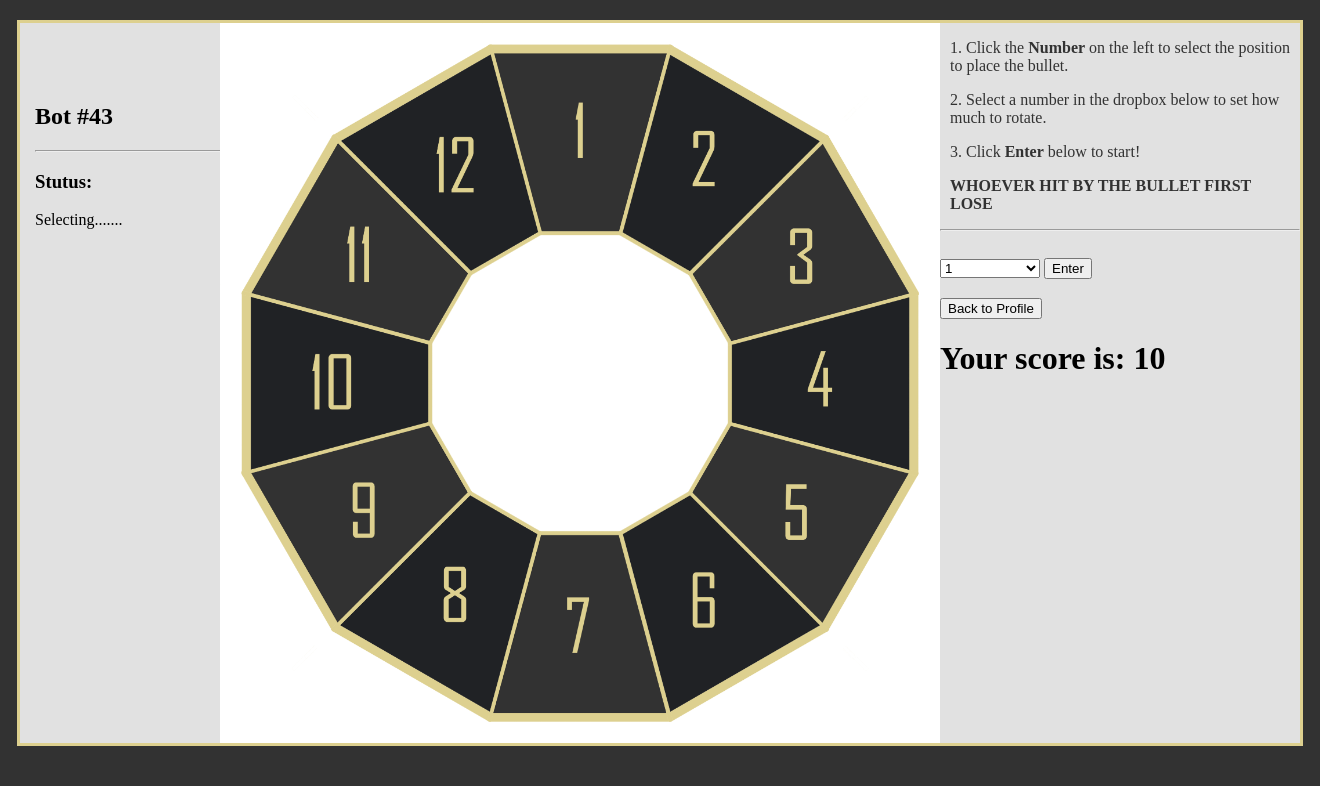
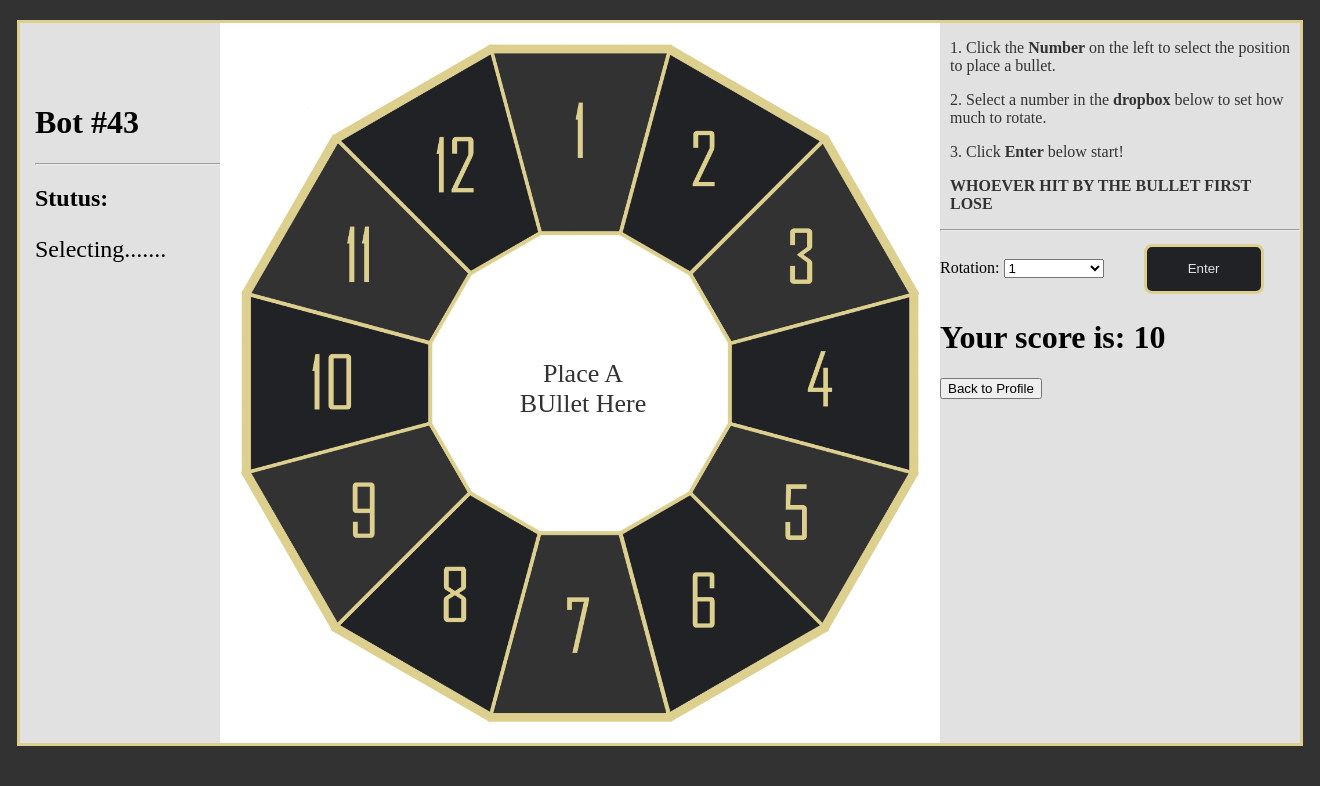
Before and after one commit to HanshengT/aglie_project, a Node server app: template views/game.hbs in a window 1320 px wide. Shown: the top 786 px of the page. Run offline with Node 20, Linux system fonts and the light colour scheme; the template is opened without the code that fills it: most values are stand-ins (such as "Sample title", 1, 10 or a date in 2020); some libraries are stand-ins or nearby versions.

Commit message:
game finshed

```diff
--- a/public/game.css
+++ b/public/game.css
@@ -159,6 +159,10 @@ body{
 	transform: scale(1.1);
 }
 
+#status{
+	font-size: 24px;
+}
+
 #mask{
 	position: absolute;
 	background: transparent;
@@ -183,11 +187,13 @@ body{
 }
 
 #notification{
+	text-align: center;
 	position: absolute;
 	top: 310px;
-	left: 260px;
+	left: 40%;
 	color: #323232;
-	font-size: 24px;
+	font-size: 26px;
+	width: 150px;
 }
 
 #rotation_num{
@@ -195,3 +201,15 @@ body{
 	margin: 20px auto;
 
 }
+
+#gameBtn{
+	position: relative;
+	left: 10%;
+    border-radius: 8px;
+    background-color: #202225;
+    width: 120px;
+    height: 50px;
+    color: #e1e1e1;
+    box-shadow: none;
+    border: 3px solid #ddd08f;
+}
--- a/public/game.js
+++ b/public/game.js
@@ -65,6 +65,7 @@ function ApplyMask() {
     var mask = document.getElementById("mask");
     mask.style.height = '720px';
     mask.style.width = '720px';
+    document.getElementById("notification").innerHTML = ""
 }
 
 function ApplyMask2() {
@@ -77,6 +78,7 @@ function HideMask() {
     var mask = document.getElementById("mask");
     mask.style.height = '0px';
     mask.style.width = '0px';
+    document.getElementById("notification").innerHTML = "Place A Bullet Here"
 }
 
 function HideMask2() {
@@ -85,8 +87,14 @@ function HideMask2() {
     mask2.style.width = '0px';
 }
 
-function Spin(num) {
+function ShowSpin(id) {
+    var pic = document.getElementById(id);
+    pic.style.opacity = '0.4';
+}
 
+function HideSpin(id) {
+    var pic = document.getElementById(id);
+    pic.style.opacity = '1';
 }
 
 
@@ -139,25 +147,26 @@ function StartGame() {
     console.log(position_bot);
     console.log(rotation_bot);
 
-    console.log('----------');
-
 
     game_start = true;
 
     ApplyMask();
     ApplyMask2();
 
-    if (who_go = "self") {
+    HideSpin(`pic${current_pic}`)
+
+    if (who_go == "self") {
         current_pic = CurrentPic(rotation)
+        alert(`You Go ${rotation}`)
         if (current_pic == position_bot || current_pic == position) {
             player_score = player_score - round * 5;
             document.getElementById("score").innerHTML = player_score;
-            alert('You Are Hit By The Bullet!')
+            alert('You Are Hit By The Bullet!(Ready For New Game)')
             position = 0
             rotation = 0
             GenBotName()
-            SetPosition()
-            SetRotation()
+            BotPosition()
+            BotRotation()
             staus = "Selecting"
             switch_time = Math.round(Math.random() * 3000 + 3000);
             game_start = false
@@ -166,17 +175,18 @@ function StartGame() {
             HideMask()
             HideMask2()
         } else {
-            document.getElementById("notification").innerHTML = 'You Got Really Lucky'
+            alert('You Did Not Die')
             current_pic = CurrentPic(rotation_bot)
+            alert(`Bot Goes ${rotation_bot}`)
             if (current_pic == position_bot || current_pic == position) {
                 player_score = player_score + round * 5;
                 document.getElementById("score").innerHTML = player_score;
-                alert('You Won The Game!')
+                alert('You Won The Game!(Ready For New Game)')
                 position = 0
                 rotation = 0
                 GenBotName()
-                SetPosition()
-                SetRotation()
+                BotPosition()
+                BotRotation()
                 status = "Selecting"
                 switch_time = Math.round(Math.random() * 3000 + 3000);
                 game_start = false
@@ -185,9 +195,10 @@ function StartGame() {
                 HideMask()
                 HideMask2()
             } else {
-                document.getElementById("notification").innerHTML = 'Ready For Next Round'
+                alert('Not One Died, New Round(Bot Goes Next)')
+                ShowSpin(`pic${current_pic}`)
                 rotation = 0
-                SetRotation()
+                BotRotation()
                 status = "Selecting"
                 switch_time = Math.round(Math.random() * 3000 + 3000);
                 game_start = false
@@ -196,17 +207,18 @@ function StartGame() {
                 HideMask2()
             }
         }
-    } else if (who_go = "bot") {
+    } else {
         current_pic = CurrentPic(rotation_bot)
+        alert(`Bot Goes ${rotation_bot}`)
         if (current_pic == position_bot || current_pic == position) {
             player_score = player_score + round * 5;
             document.getElementById("score").innerHTML = player_score;
-            alert('You Won The Game!')
+            alert('You Won The Game!(Ready For New Game)')
             position = 0
             rotation = 0
             GenBotName()
-            SetPosition()
-            SetRotation()
+            BotPosition()
+            BotRotation()
             staus = "Selecting"
             switch_time = Math.round(Math.random() * 3000 + 3000);
             game_start = false
@@ -215,17 +227,18 @@ function StartGame() {
             HideMask()
             HideMask2()
         } else {
-            document.getElementById("notification").innerHTML = 'It Is Hard To Win'
+            alert('The Bot Did Not Die')
             current_pic = CurrentPic(rotation)
+            alert(`You Go ${rotation}`)
             if (current_pic == position_bot || current_pic == position) {
                 player_score = player_score - round * 5;
                 document.getElementById("score").innerHTML = player_score;
-                alert('You Are Hit By The Bullet!')
+                alert('You Are Hit By The Bullet!(Ready For New Game)')
                 position = 0
                 rotation = 0
                 GenBotName()
-                SetPosition()
-                SetRotation()
+                BotPosition()
+                BotRotation()
                 status = "Selecting"
                 switch_time = Math.round(Math.random() * 3000 + 3000);
                 game_start = false
@@ -234,7 +247,8 @@ function StartGame() {
                 HideMask()
                 HideMask2()
             } else {
-                document.getElementById("notification").innerHTML = 'Ready For Next Round'
+                alert("No One died, New Round(You GO Next)")
+                ShowSpin(`pic${current_pic}`)
                 rotation = 0
                 SetRotation()
                 status = "Selecting"
@@ -248,5 +262,14 @@ function StartGame() {
         }
 
     }
+    console.log('current:');
+    console.log(current_pic);
+    console.log(player_score);
+
+    console.log('---------');
 
 }
+
+function BackToProfile() {
+    window.location.href = `/save-score/${player_score}`
+}
--- a/views/game.hbs
+++ b/views/game.hbs
@@ -9,14 +9,14 @@
 <body>
 	<div id="game_frame">
 		<div id="bot">
-			<h2 id="bot_name"></h2>
+			<h1 id="bot_name"></h1>
 			<hr>
-			<h3>Stutus:</h3>
+			<h2>Stutus:</h2>
 			<p id="status"></p>
 		</div>
 		<div id="roulette">
 
-			<p id="notification"></p>
+			<p id="notification">Place A BUllet Here</p>
 
 			<button id="PositionBtn1" onclick="SetPosition(1)"> </button>
 			<img src="1.png" id="pic1">
@@ -60,12 +60,13 @@
 		<div id="player">
 			<div id="mask2"></div>
 			<div id="instr">
-				<p>1. Click the <b>Number</b> on the left to select the position to place the bullet.</p>
-				<p>2. Select a number in the dropbox below to set how much to rotate.</p>
-				<p>3. Click <b>Enter</b> below to start!</p>
+				<p>1. Click the <b>Number</b> on the left to select the position to place a bullet.</p>
+				<p>2. Select a number in the <b>dropbox</b> below to set how much to rotate.</p>
+				<p>3. Click <b>Enter</b> below start!</p>
 				<p><b>WHOEVER HIT BY THE BULLET FIRST LOSE</b></p>
 			</div>
 			<hr>
+			<span>Rotation:</span>
 			<select id="rotation_num">
 				<option value='1'>1</option>
 				<option value='2'>2</option>
@@ -80,12 +81,11 @@
 				<option value='11'>11</option>
 			</select>
 			<button onclick="Check()" id="gameBtn">Enter</button>
-			<form action="/profile" method="post" name="score">
-				<button name="score" value={{score}}>Back to Profile</button>
-			</form>
 			<div id="score_display">
 				<h1>Your score is: <span id="score">{{score}}</span></h1>
 			</div>
+
+			<button onclick="BackToProfile()">Back to Profile</button>
 		</div>
 
 </body>
```
Also changed, not shown: server.js (+54 -37 lines).
